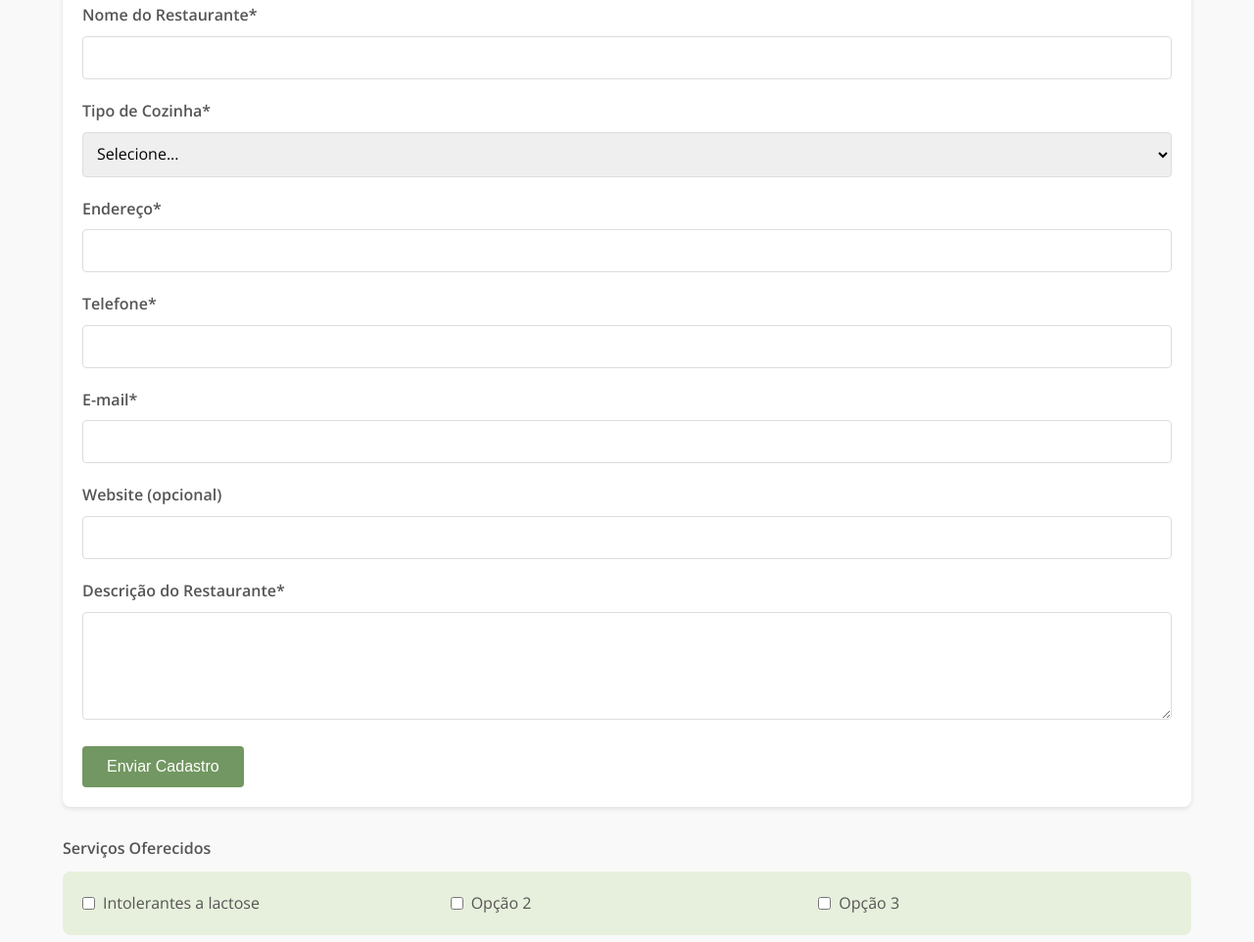
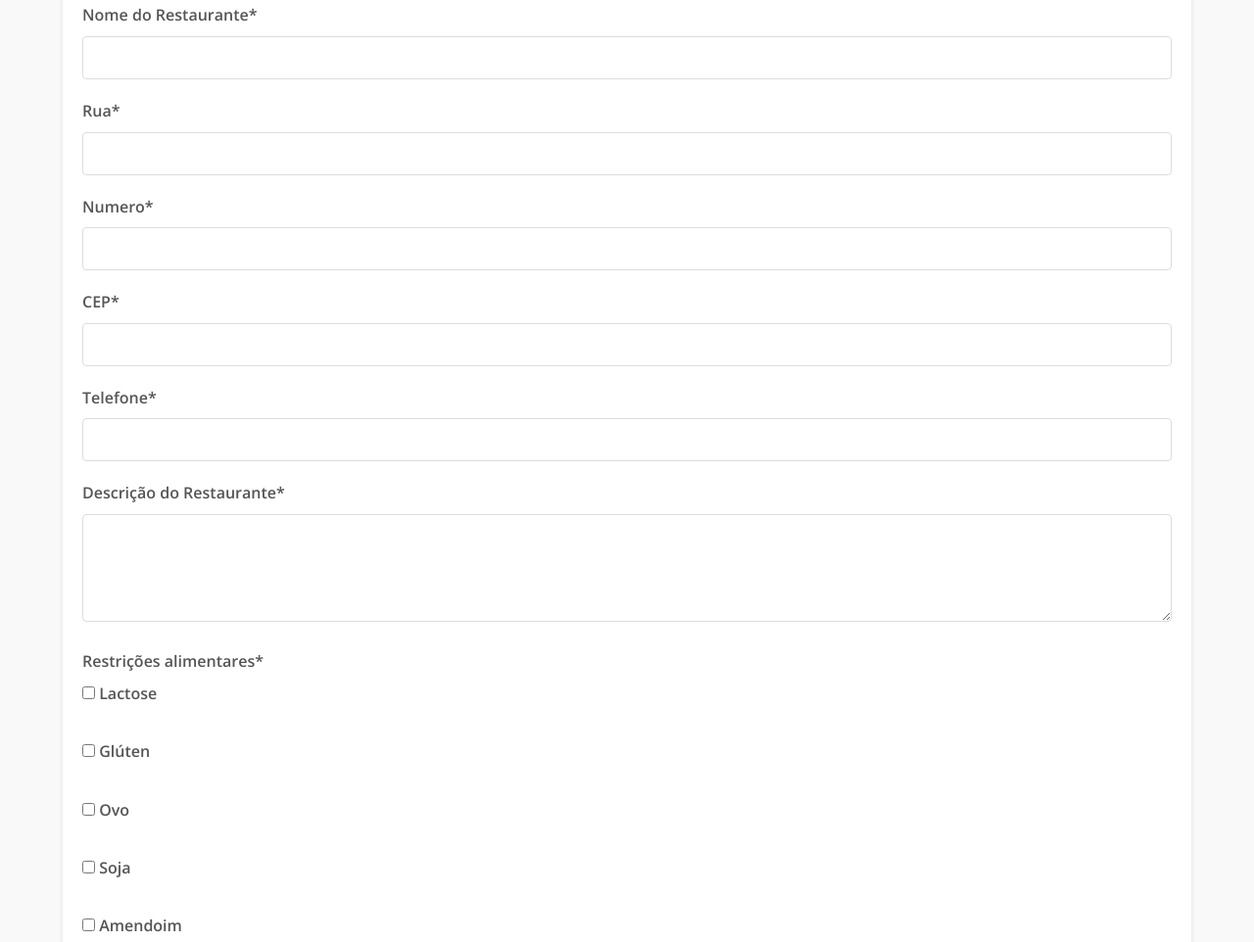
Before and after one commit to emanuelconrado/software_engineering, a plain HTML site: page html/pages/restaurant_register.html in a window 1280 px wide. Shown: the part 471-1433 px from the top of the page at 98% size. Drawn offline with nearby package versions, Linux system fonts and the light colour scheme; a script that the page names is missing.

Commit message:
integração do cadastro de restaurantes e firebase

```diff
--- a/api/estabelecimentos.js
+++ b/api/estabelecimentos.js
@@ -4,7 +4,7 @@ import {
   collection,
   getDocs,
   addDoc
-} from "firebase/firestore";
+} from "https://www.gstatic.com/firebasejs/10.8.0/firebase-firestore.js";
 
 // Ler dados da collection
 async function lerCollection(nomeCollection) {
@@ -19,7 +19,7 @@ async function lerCollection(nomeCollection) {
 }
 
 // Adicionar novo documento
-async function adicionarDocumento(nomeCollection, dados) {
+export async function adicionarDocumento(nomeCollection, dados) {
   try {
     const ref = collection(db, nomeCollection);
     const docRef = await addDoc(ref, dados);
@@ -30,7 +30,7 @@ async function adicionarDocumento(nomeCollection, dados) {
 }
 
 
-lerCollection('estabelecimentos')
+// lerCollection('estabelecimentos')
 
 // exemplo como adicionar um estabelecimento
 // adicionarDocumento('estabelecimentos',{
--- a/api/firebase_config.js
+++ b/api/firebase_config.js
@@ -1,6 +1,6 @@
 // Import the functions you need from the SDKs you need
-import { getFirestore } from "firebase/firestore";
-import { initializeApp } from "firebase/app";
+import { initializeApp } from "https://www.gstatic.com/firebasejs/10.8.0/firebase-app.js";
+import { getFirestore } from "https://www.gstatic.com/firebasejs/10.8.0/firebase-firestore.js";
 // TODO: Add SDKs for Firebase products that you want to use
 // https://firebase.google.com/docs/web/setup#available-libraries
 
--- a/html/news/restaurant_register.html
+++ b/html/pages/restaurant_register.html
@@ -1,5 +1,6 @@
 <!DOCTYPE html>
 <html lang="pt-br">
+
 <head>
     <meta charset="UTF-8">
     <meta name="viewport" content="width=device-width, initial-scale=1.0">
@@ -9,6 +10,7 @@
     <!-- Fonte do Google para melhorar a tipografia -->
     <link href="https://fonts.googleapis.com/css2?family=Open+Sans:wght@400;600&display=swap" rel="stylesheet">
 </head>
+
 <body>
     <!-- Cabeçalho do site -->
     <header>
@@ -44,22 +46,22 @@
                     <input type="text" id="restaurant-name" name="restaurant-name" required>
                 </div>
 
+
                 <div class="form-group">
-                    <label for="restaurant-type">Tipo de Cozinha*</label>
-                    <select id="restaurant-type" name="restaurant-type" required>
-                        <option value="">Selecione...</option>
-                        <option value="italiana">Italiana</option>
-                        <option value="japonesa">Japonesa</option>
-                        <option value="brasileira">Brasileira</option>
-                        <option value="vegetariana">Vegetariana/Vegana</option>
-                        <option value="outros">Outros</option>
-                    </select>
+                    <label for="restaurant-address">Rua*</label>
+                    <input type="text" id="restaurant-address" name="restaurant-address" required>
                 </div>
 
                 <div class="form-group">
-                    <label for="restaurant-address">Endereço*</label>
-                    <input type="text" id="restaurant-address" name="restaurant-address" required>
+                    <label for="restaurant-address">Numero*</label>
+                    <input type="text" id="restaurant-number" name="restaurant-address" required>
                 </div>
+
+                <div class="form-group">
+                    <label for="restaurant-address">CEP*</label>
+                    <input type="text" id="restaurant-cep" name="restaurant-address" required>
+                </div>
+
 
                 <div class="form-group">
                     <label for="restaurant-phone">Telefone*</label>
@@ -67,44 +69,22 @@
                 </div>
 
                 <div class="form-group">
-                    <label for="restaurant-email">E-mail*</label>
-                    <input type="email" id="restaurant-email" name="restaurant-email" required>
-                </div>
-
-                <div class="form-group">
-                    <label for="restaurant-website">Website (opcional)</label>
-                    <input type="url" id="restaurant-website" name="restaurant-website">
-                </div>
-
-                <div class="form-group">
                     <label for="restaurant-description">Descrição do Restaurante*</label>
                     <textarea id="restaurant-description" name="restaurant-description" rows="4" required></textarea>
                 </div>
-                <button type="submit" class="submit-btn">Enviar Cadastro</button>
+
+                <label>Restrições alimentares*</label>
+                <div class="form-group" id="restricoes-container">
+                    <label><input type="checkbox" name="restricoes" value="lactose"> Lactose</label><br>
+                    <label><input type="checkbox" name="restricoes" value="gluten"> Glúten</label><br>
+                    <label><input type="checkbox" name="restricoes" value="ovo"> Ovo</label><br>
+                    <label><input type="checkbox" name="restricoes" value="soja"> Soja</label><br>
+                    <label><input type="checkbox" name="restricoes" value="amendoim"> Amendoim</label>
+                </div>
+                <button type="submit" id='save' class="submit-btn">Enviar Cadastro</button>
             </form>
         </section>
 
-        </section>
-            <form id="restaurant-form">
-                <div class="form-group">
-                    <label>Serviços Oferecidos</label>
-                    <div class="checkbox-group">
-                        <div class="checkbox-option">
-                            <input type="checkbox" id="option1" name="options" value="1">
-                            <label for="option1">Intolerantes a lactose</label>
-                        </div>
-                        <div class="checkbox-option">
-                            <input type="checkbox" id="option2" name="options" value="2">
-                            <label for="option2">Opção 2</label>
-                        </div>
-                        <div class="checkbox-option">
-                            <input type="checkbox" id="option3" name="options" value="3">
-                            <label for="option3">Opção 3</label>
-                        </div>
-                    </div>
-                </div>
-            </form>
-        </section>
 
         <!-- Seção de benefícios -->
         <section id="benefits">
@@ -134,4 +114,6 @@
         </div>
     </footer>
 </body>
+<script type="module" src="./restaurant_register.js"></script>
+
 </html>
--- /dev/null
+++ b/html/pages/restaurant_register.js
@@ -0,0 +1,14 @@
+import { adicionarDocumento } from "../../api/estabelecimentos.js";
+const saveButton = document.getElementById('save')
+saveButton.onclick=(e)=>{
+    e.preventDefault()
+    const nome = document.getElementById('restaurant-name').value
+    const rua = document.getElementById('restaurant-address').value
+    const numero = document.getElementById('restaurant-number').value
+    const cep = document.getElementById('restaurant-cep').value
+    const telefone = document.getElementById('restaurant-phone').value
+    const descricao = document.getElementById('restaurant-description').value
+    const checkboxes = document.querySelectorAll('input[name="restricoes"]:checked');
+    const restricoes = Array.from(checkboxes).map(checkbox => checkbox.value);
+    adicionarDocumento('estabelecimentos',{nome,rua,numero,cep,telefone,descricao,restricoes})
+}
--- a/package.json
+++ /dev/null
@@ -1,5 +0,0 @@
-{
-  "dependencies": {
-    "firebase": "^11.6.0"
-  }
-}
```
Also changed, not shown: html/index.html (+2 -2 lines).
